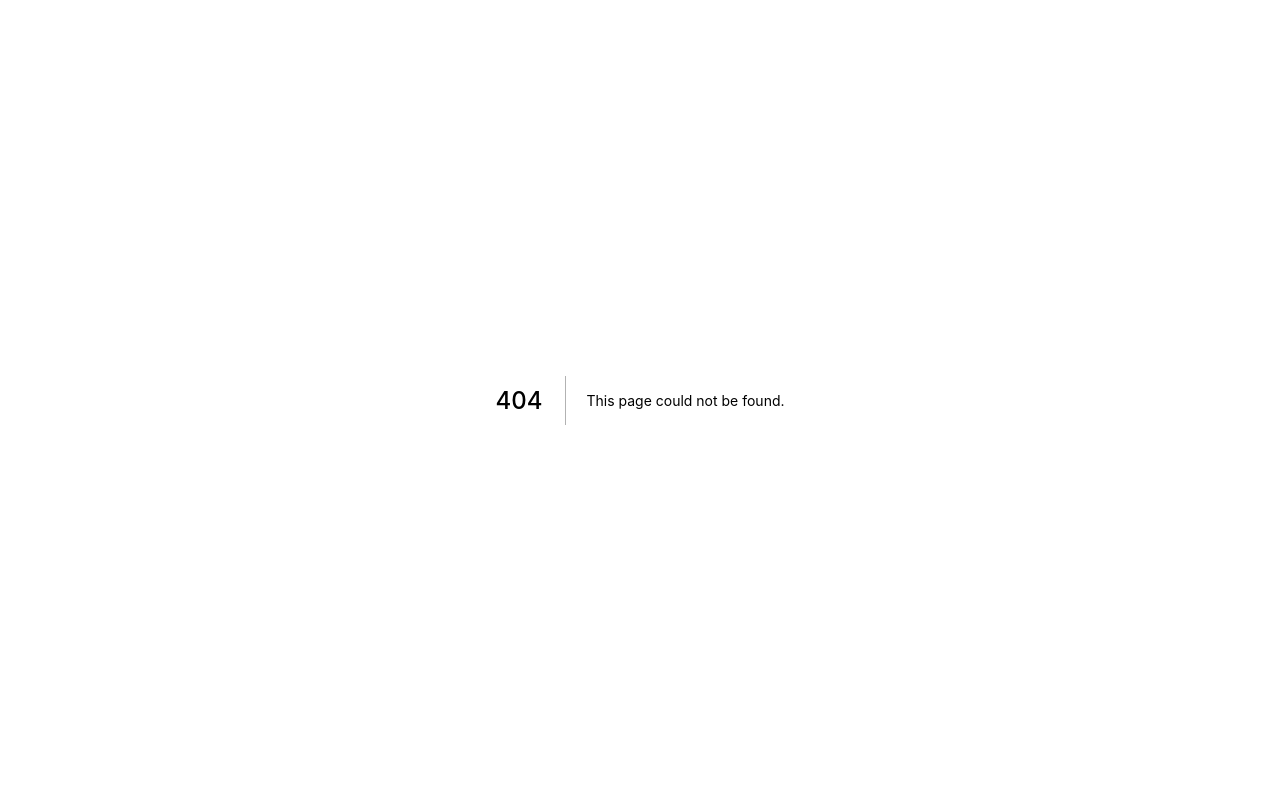
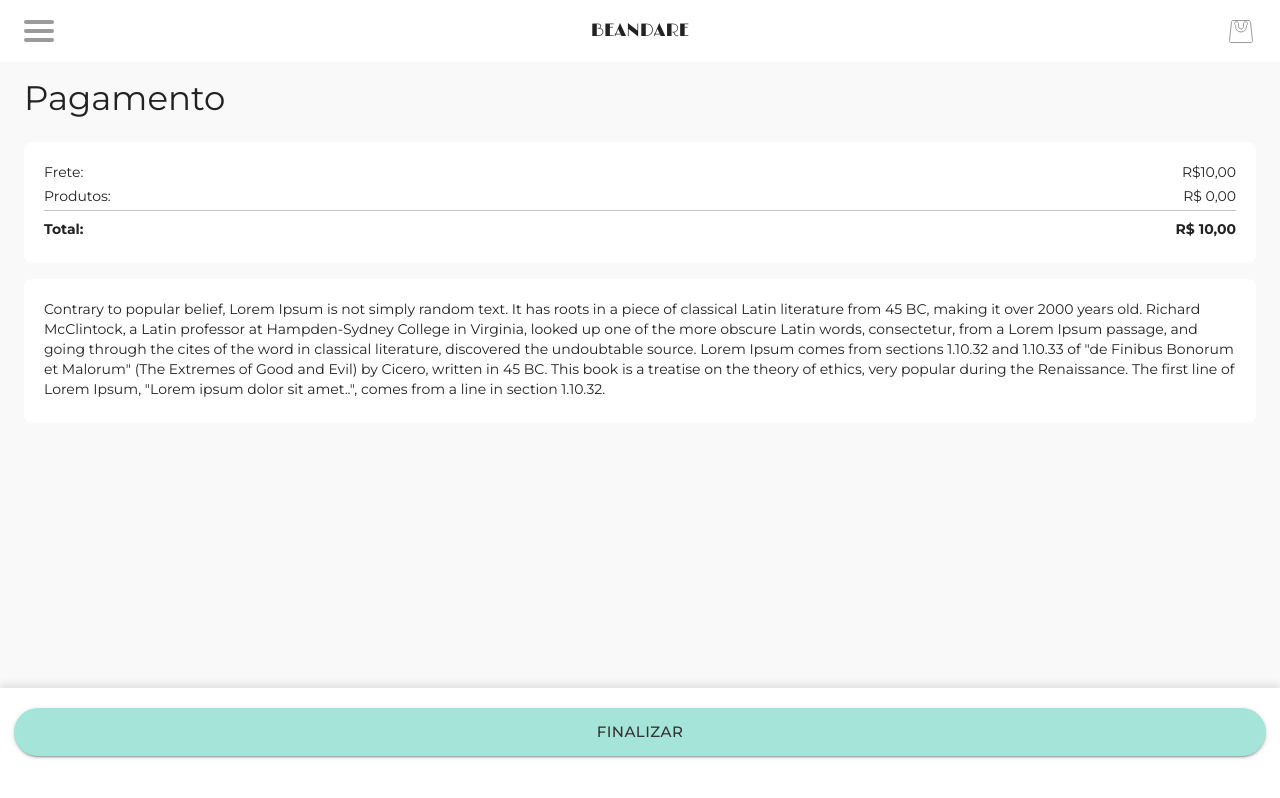
Before and after one commit to gabrielgene/fast-store-ui, a Next.js app: page /pagamento in a window 1280 px wide. Before the commit this address had no page. Built offline with nearby package versions, Linux system fonts and the light colour scheme.

Commit message:
Finish first version

```diff
--- a/components/button/index.js
+++ b/components/button/index.js
@@ -3,11 +3,12 @@ import MUIButton from '@material-ui/core/Button';
 
 const StyledButton = styled(MUIButton)`
   border-radius: 25px;
-  background-color: #db3022;
-  color: #ffffff;
+  background-color: #a5e4d9;
+  color: #333333;
   height: 48px;
+  font-family: 'Montserrat';
   &:hover {
-    background-color: #db3022;
+    background-color: #a5e4d9;
   }
 `;
 
--- a/components/text/index.js
+++ b/components/text/index.js
@@ -38,8 +38,8 @@ export const Text14 = styled.div`
 export const Text11 = styled.div`
   font-size: 11px;
   line-height: 13px;
-  font-weight: 400;
-  color: #9b9b9b;
+  font-weight: normal;
+  color: #222222;
 `;
 
 export const Text10 = styled.div`
--- a/components/topbar/index.js
+++ b/components/topbar/index.js
@@ -24,7 +24,8 @@ const Wrapper = styled.div`
 
 const Badge = styled(MUIBadge)`
   .MuiBadge-badge {
-    background-color: #db3022;
+    background-color: #a5e4d9;
+    color: #333333;
   }
 `;
 
--- /dev/null
+++ b/pages/pagamento.js
@@ -0,0 +1,90 @@
+import { useRouter } from 'next/router';
+import React from 'react';
+import styled from 'styled-components';
+import { floatToPrice } from '~/utils/price';
+import { useCart } from 'react-use-cart';
+import Button from '~/components/button';
+import Fixed from '~/components/fixed';
+import Topbar from '~/components/topbar';
+import { Text34, Text14 } from '~/components/text';
+
+const Wrapper = styled.div`
+  padding: 16px 24px;
+`;
+
+const Card = styled.div`
+  background: #ffffff;
+  border-radius: 8px;
+  padding: 20px;
+`;
+
+const Inline = styled.div`
+  display: flex;
+  justify-content: space-between;
+  width: 100%;
+`;
+
+const StyledText14 = styled(Text14)`
+  margin-bottom: 4px;
+  font-weight: normal;
+`;
+
+const Divider = styled.div`
+  width: 100%;
+  height: 1px;
+  background-color: #c4c4c4;
+`;
+
+export default function Payment() {
+  const router = useRouter();
+  const cart = useCart();
+  const { cartTotal } = cart;
+
+  return (
+    <>
+      <Topbar />
+      <Wrapper>
+        <Text34 style={{ marginBottom: 24 }}>Pagamento</Text34>
+        <Card style={{ marginBottom: 16 }}>
+          <Inline>
+            <StyledText14>Frete:</StyledText14>
+            <StyledText14>R$10,00</StyledText14>
+          </Inline>
+          <Inline>
+            <StyledText14>Produtos:</StyledText14>
+            <StyledText14>{floatToPrice(cartTotal)}</StyledText14>
+          </Inline>
+          <Divider />
+          <Inline style={{ marginTop: 8 }}>
+            <StyledText14 style={{ fontWeight: 'bold' }}>Total:</StyledText14>
+            <StyledText14 style={{ fontWeight: 'bold' }}>
+              {floatToPrice(cartTotal + 10)}
+            </StyledText14>
+          </Inline>
+        </Card>
+        <Card>
+          <StyledText14>
+            Contrary to popular belief, Lorem Ipsum is not simply random text.
+            It has roots in a piece of classical Latin literature from 45 BC,
+            making it over 2000 years old. Richard McClintock, a Latin professor
+            at Hampden-Sydney College in Virginia, looked up one of the more
+            obscure Latin words, consectetur, from a Lorem Ipsum passage, and
+            going through the cites of the word in classical literature,
+            discovered the undoubtable source. Lorem Ipsum comes from sections
+            1.10.32 and 1.10.33 of "de Finibus Bonorum et Malorum" (The Extremes
+            of Good and Evil) by Cicero, written in 45 BC. This book is a
+            treatise on the theory of ethics, very popular during the
+            Renaissance. The first line of Lorem Ipsum, "Lorem ipsum dolor sit
+            amet..", comes from a line in section 1.10.32.
+          </StyledText14>
+        </Card>
+      </Wrapper>
+      <div style={{ backgroundColor: '#F9F9F9' }}>
+        <div style={{ marginBottom: 122 }} />
+        <Fixed>
+          <Button text="Finalizar" onClick={() => router.push('/parabens')} />
+        </Fixed>
+      </div>
+    </>
+  );
+}
--- a/pages/produto/[slug].js
+++ b/pages/produto/[slug].js
@@ -20,7 +20,7 @@ const StyledImage = styled(ProductImage)`
 `;
 
 export default function Product({ product }) {
-  const { name, image } = product;
+  const { image } = product;
   const { addItem } = useCart();
   const router = useRouter();
 
@@ -33,7 +33,6 @@ export default function Product({ product }) {
     <>
       <Topbar />
       <Wrapper>
-        <Text34 style={{ marginBottom: 24 }}>{name}</Text34>
         <StyledImage
           src={image[0].url}
           width={500}
```
Also changed, not shown: components/cart-item/index.js (+6 -4 lines), components/input/index.js (added, +25 -0 lines), components/product-info/index.js (+16 -4 lines), pages/carrinho.js (+6 -7 lines), pages/entrega.js (added, +36 -0 lines), pages/parabens.js (added, +32 -0 lines), public/icons/logo.svg (added).
